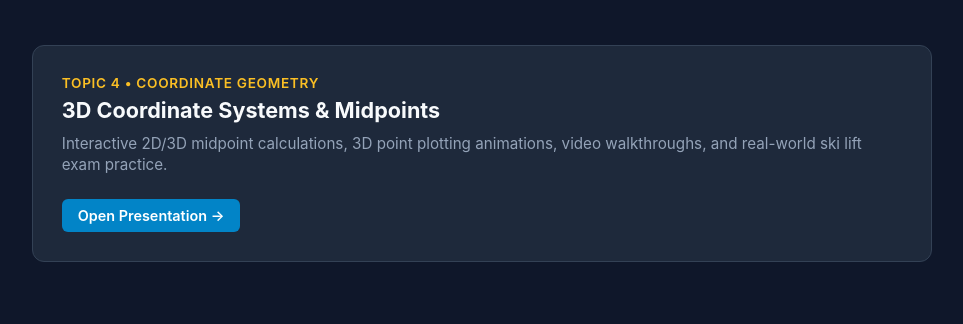
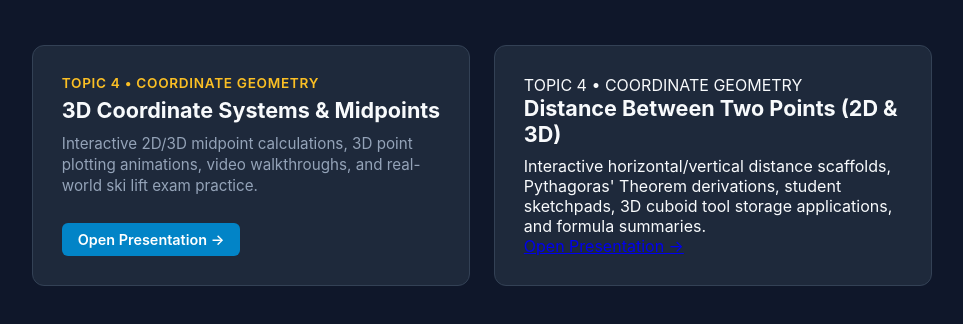
Before and after one commit to ricardo64/IB-Maths, a plain HTML site: page index.html in a window 1280 px wide. Shown: the part 174-498 px from the top of the page, without its empty margins (158-1121 px from the left). Drawn offline with Linux system fonts and the light colour scheme.

Commit message:
Update index.html

```diff
--- a/index.html
+++ b/index.html
@@ -137,6 +137,15 @@
       <div class="btn">Open Presentation &rarr;</div>
     </a>
 
+    <!-- Lesson 2 Card: Distance Between Two Points -->
+        <div class="card">
+          <div class="topic-tag">TOPIC 4 • COORDINATE GEOMETRY</div>
+          <h2 class="card-title">Distance Between Two Points (2D & 3D)</h2>
+          <p class="card-description">
+            Interactive horizontal/vertical distance scaffolds, Pythagoras' Theorem derivations, student sketchpads, 3D cuboid tool storage applications, and formula summaries.
+          </p>
+          <a href="Distance-Between-2-points/index.html" class="open-btn">Open Presentation &rarr;</a>
+        </div>
     <!-- Template for Lesson 2 (Uncomment and update when ready) -->
     <!--
     <a href="./voronoi-diagrams/" class="card">
```
